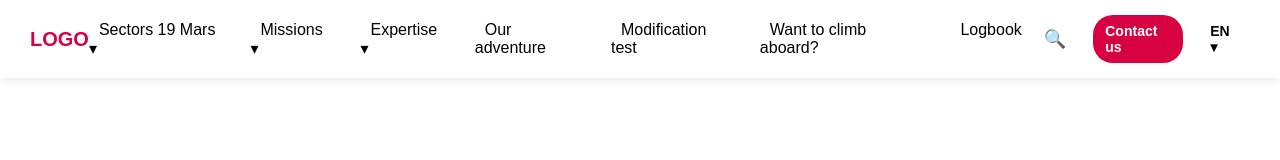
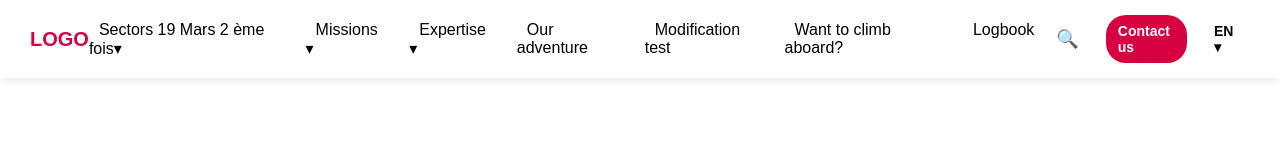
Before and after one commit to Sadikh-s/Barkeelu, a plain HTML site: page index.html in a window 1280 px wide. Drawn offline with Linux system fonts and the light colour scheme; files that its build step writes are made by us from their sources.

Commit message:
2eme modif ababacar

```diff
--- a/index.html
+++ b/index.html
@@ -13,7 +13,7 @@
         </div>
         <nav>
             <ul>
-                <li><a href="#">Sectors 19 Mars ▾</a></li>
+                <li><a href="#">Sectors 19 Mars 2 ème fois▾</a></li>
                 <li><a href="#">Missions ▾</a></li>
                 <li><a href="#">Expertise ▾</a></li>
                 <li><a href="#">Our adventure</a></li>
```
